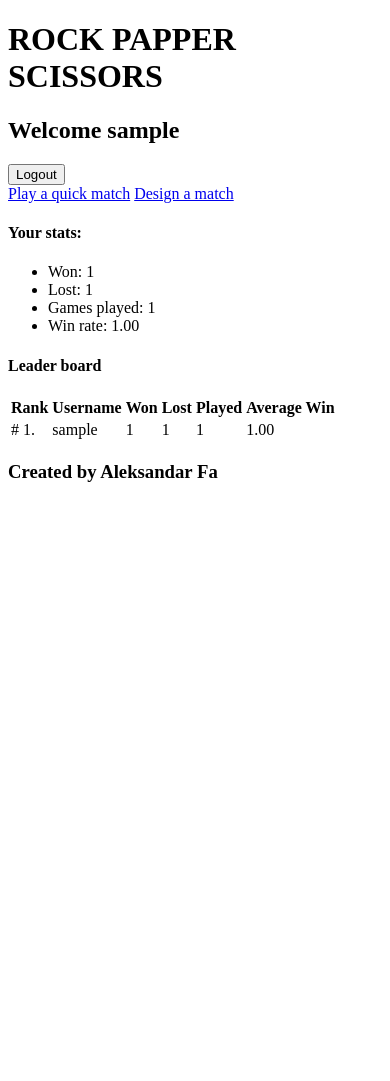
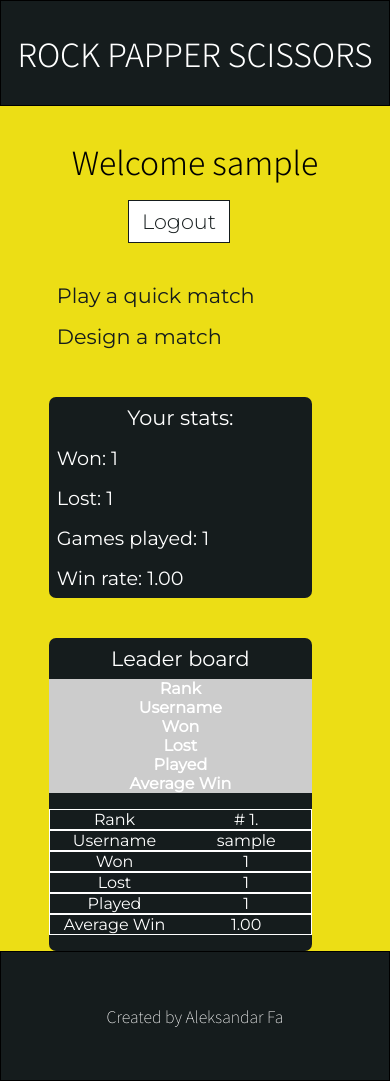
Before and after one commit to faalex96/rock-papper-scissors, a Django app: page /accounts/player/profile_page/ in a window 390 px wide. Before the commit the page ends 482 px from the top, so only its background shows below. Run offline with Django 3.2, Linux system fonts and the light colour scheme; a user stored in the database is signed in; tables that the repository leaves empty hold one stand-in row (values such as "Sample post").

Commit message:
First design version completed with minor html changes.

```diff
--- /dev/null
+++ b/player/static/player/css/profile_page.css
@@ -0,0 +1,201 @@
+main {
+  background: rgb(236, 222, 21);
+}
+
+.profile-container {
+  display: flex;
+  flex-direction: column;
+  width: 75%;
+  height: 100vh;
+  margin: auto;
+}
+
+.container-title {
+  display: flex;
+  justify-content: center;
+  align-items: center;
+  position: relative;
+  margin-top: 2rem;
+}
+
+.container-title h2 {
+  font-family: "Noto Sans JP", sans-serif;
+  font-size: 2rem;
+  font-weight: 300;
+}
+
+.logout {
+  position: absolute;
+  right: 1rem;
+}
+
+#logout-btn {
+  font-size: 1.3rem;
+  font-family: "Montserrat", sans-serif;
+  font-weight: 300;
+  padding: 0.5rem 0.8rem;
+  border: 1px solid var(--primary-clr-1);
+  background: white;
+  color: var(--primary-clr-1);
+  outline: none;
+  cursor: pointer;
+}
+
+#logout-btn:hover {
+  cursor: pointer;
+  background: var(--primary-clr-1);
+  color: white;
+  border: 1px solid white;
+}
+
+.container-choices {
+  margin-top: 2rem;
+}
+
+.container-choices a {
+  text-decoration: none;
+  font-size: 1.3rem;
+  font-family: "Montserrat", sans-serif;
+  font-weight: 400;
+  margin-right: 2rem;
+  padding: 0.5rem 0.5rem;
+  border-radius: 4px;
+  color: var(--primary-clr-1);
+  transition: all 0.5s ease-in;
+}
+
+.container-choices a:hover {
+  background: var(--primary-clr-1);
+  color: white;
+}
+
+.info-card {
+  margin-top: 2.5rem;
+  width: 50%;
+  border-radius: 7px;
+  background: var(--primary-clr-1);
+  color: white;
+  font-family: "Montserrat", sans-serif;
+}
+
+.info-card h4 {
+  text-align: center;
+  font-weight: 500;
+  font-size: 1.3rem;
+  margin: 0.5rem;
+}
+
+.info-card ul {
+  list-style-type: none;
+}
+
+.info-card ul li {
+  padding: 0.5rem 0.5rem;
+  font-size: 1.2rem;
+}
+
+.info-card table {
+  margin: auto;
+  margin-bottom: 1rem;
+  text-align: center;
+}
+
+.info-card table td {
+  border: 1px solid white;
+}
+
+@media screen and (max-width: 800px) {
+  .profile-container {
+    height: 100%;
+  }
+
+  .container-title {
+    display: flex;
+    flex-direction: column;
+  }
+
+  .container-title h2 {
+    text-align: center;
+  }
+
+  .logout {
+    position: relative;
+    margin-top: 1rem;
+  }
+
+  .container-choices {
+    display: flex;
+    flex-direction: column;
+    justify-content: center;
+  }
+
+  .info-card {
+    width: 90%;
+  }
+
+  table,
+  thead,
+  tbody,
+  th,
+  td,
+  tr {
+    display: block;
+  }
+
+  /* Hide table headers (but not display: none;, for accessibility) */
+  thead tr {
+    position: absolute;
+    top: -9999px;
+    left: -9999px;
+  }
+
+  tr {
+    margin: 0 0 1rem 0;
+  }
+
+  tr:nth-child(odd) {
+    background: #ccc;
+  }
+
+  td {
+    /* Behave  like a "row" */
+    border: none;
+    border-bottom: 1px solid #eee;
+    position: relative;
+    padding-left: 50%;
+  }
+
+  td:before {
+    /* Now like a table header */
+    position: absolute;
+    /* Top/left values mimic padding */
+    top: 0;
+    left: 6px;
+    width: 45%;
+    padding-right: 10px;
+    white-space: nowrap;
+  }
+
+  /*
+Label the data
+You could also use a data-* attribute and content for this. That way "bloats" the HTML, this way means you need to keep HTML and CSS in sync. Lea Verou has a clever way to handle with text-shadow.
+*/
+  td:nth-of-type(1):before {
+    content: "Rank";
+  }
+  td:nth-of-type(2):before {
+    content: "Username";
+  }
+  td:nth-of-type(3):before {
+    content: "Won";
+  }
+  td:nth-of-type(4):before {
+    content: "Lost";
+  }
+  td:nth-of-type(5):before {
+    content: "Played";
+  }
+  td:nth-of-type(6):before {
+    content: "Average Win";
+  }
+}
--- a/player/templates/match/match.html
+++ b/player/templates/match/match.html
@@ -1,11 +1,10 @@
 {% extends 'match/base3.html' %}
 {% load staticfiles %}
 
-{% block match %}
+{% block content %}
     <div class="wrapper">
         <div class="top">
             <a href="{% url 'profile' %}">My profile</a>
-            <h3 id="round-num">Round: </h3>
             {% include 'player/logout_function.html' %}
         </div>
         <div class="middle">
@@ -21,11 +20,12 @@
                 </div>
             </div>
             <div class="center">
+                <h3 id="round-num">Round: </h3>
                 <div class="img-container">
                     <img id="player-img" src="{% static 'player/images/Papper_player.png' %}" alt="#">
                     <img id="comp-img" src="{% static 'player/images/Rock_comp.png' %}" alt="#">
                 </div>
-                <button id="play-again" type="button">Play again</button>
+                <button id="play-again" type="button">Start over</button>
             </div>
             <div class="right">
                 <div class="computer-info">
--- a/player/templates/match/quick_match.html
+++ b/player/templates/match/quick_match.html
@@ -1,4 +1,4 @@
-{% include  'match/match.html '%}
+{% include 'match/match.html '%}
 {% load staticfiles %}
 
 <script type="module" src="{% static 'player/js/match.js' %}"></script>
--- a/player/templates/player/base2.html
+++ b/player/templates/player/base2.html
@@ -1,20 +1,23 @@
+{% load staticfiles %}
 <!DOCTYPE html>
 <html lang="en">
 <head>
     <meta charset="UTF-8">
     <meta name="viewport" content="width=device-width, initial-scale=1.0">
+    <link rel="stylesheet" href="{% static 'accounts/css/base.css' %}">
+    <link rel="stylesheet" href="{% static 'player/css/profile_page.css' %}">
     <title>Welcome</title>
 </head>
 <body>
     <header>
-        <h1>ROCK PAPPER SCISSORS</h1>
+        <h1><a href="{% url 'profile' %}">ROCK PAPPER SCISSORS</a></h1>
     </header>
     <main>
         {% block content %}
         {% endblock %}
     </main>
     <footer>
-        <h3>Created by Aleksandar Fa</h3>
+        <h4>Created by Aleksandar Fa</h4>
     </footer>
 
 </body>
--- a/player/templates/player/profile_page.html
+++ b/player/templates/player/profile_page.html
@@ -1,14 +1,14 @@
 {% extends 'player/base2.html' %}
 
 {% block content %}
-    <div class="container">
+    <div class="profile-container">
         <div class="container-title">
             <h2>Welcome {{request.user.username}}</h2>
             <div class="logout">
                 {% include 'player/logout_function.html' %}
             </div>
         </div>
-        <div class="container-chioces">
+        <div class="container-choices">
             <a href="{% url 'quick-match' %}">Play a quick match</a>
             <a href="{% url 'design-match' %}">Design a match</a>
         </div>
```
Also changed, not shown: player/static/player/css/basic_match.css (added, +116 -0 lines), player/static/player/css/design_match.css (added, +61 -0 lines), player/static/player/css/match.css (deleted, +0 -42 lines), player/templates/match/base3.html (+6 -4 lines), player/templates/match/design_match.html (+8 -6 lines).
